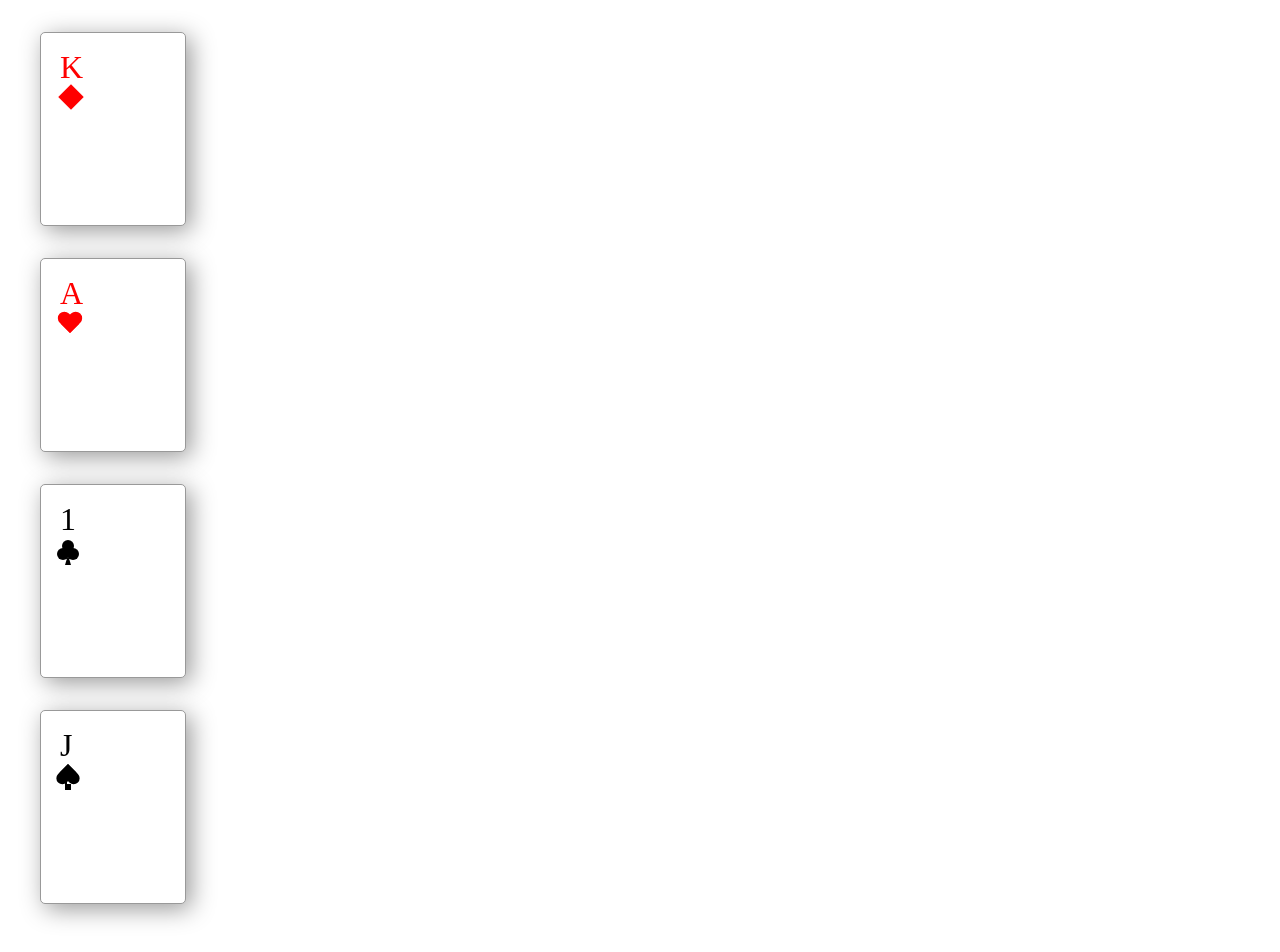
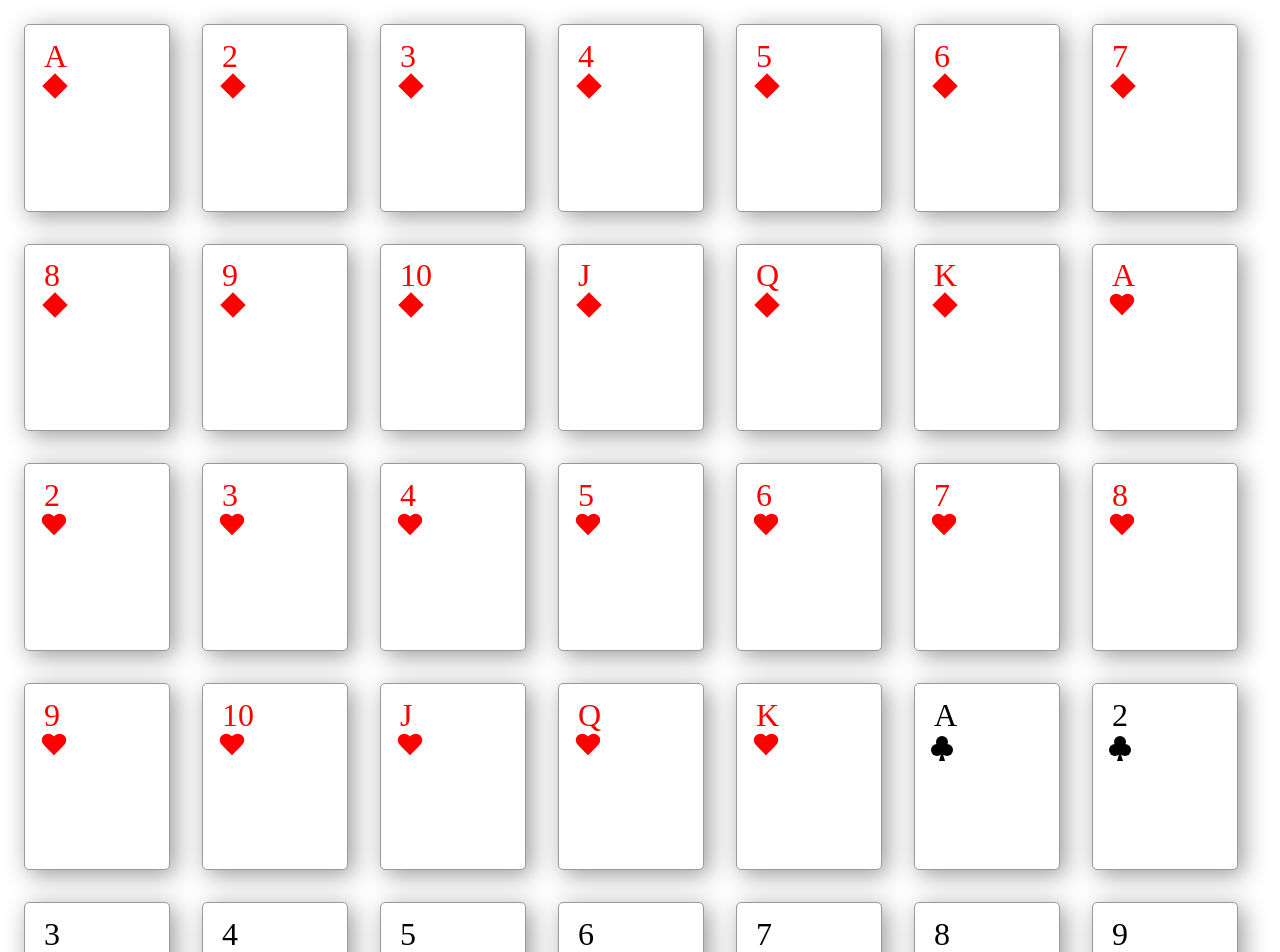
Before and after one commit to anamartins/css-playing-cards, a Vue app: page / in a window 1280 px wide. Shown: the top 952 px of the page. Built offline with nearby package versions, Linux system fonts and the light colour scheme.

Commit message:
add all the cards

```diff
--- a/src/App.vue
+++ b/src/App.vue
@@ -2,11 +2,71 @@
 import Card from "./components/Card.vue";
 </script>
 
+<style scoped>
+.wrapper {
+  display: flex;
+  flex-wrap: wrap;
+}
+</style>
+
 <template>
-  <Card suit="diamonds" rank="K" color="red" />
-  <Card suit="hearts" rank="A" color="red" />
-  <Card suit="clubs" rank="1" color="black" />
-  <Card suit="spades" rank="J" color="black" />
+  <div class="wrapper">
+    <Card suit="diamonds" rank="A" color="red" />
+    <Card suit="diamonds" rank="2" color="red" />
+    <Card suit="diamonds" rank="3" color="red" />
+    <Card suit="diamonds" rank="4" color="red" />
+    <Card suit="diamonds" rank="5" color="red" />
+    <Card suit="diamonds" rank="6" color="red" />
+    <Card suit="diamonds" rank="7" color="red" />
+    <Card suit="diamonds" rank="8" color="red" />
+    <Card suit="diamonds" rank="9" color="red" />
+    <Card suit="diamonds" rank="10" color="red" />
+    <Card suit="diamonds" rank="J" color="red" />
+    <Card suit="diamonds" rank="Q" color="red" />
+    <Card suit="diamonds" rank="K" color="red" />
+
+    <Card suit="hearts" rank="A" color="red" />
+    <Card suit="hearts" rank="2" color="red" />
+    <Card suit="hearts" rank="3" color="red" />
+    <Card suit="hearts" rank="4" color="red" />
+    <Card suit="hearts" rank="5" color="red" />
+    <Card suit="hearts" rank="6" color="red" />
+    <Card suit="hearts" rank="7" color="red" />
+    <Card suit="hearts" rank="8" color="red" />
+    <Card suit="hearts" rank="9" color="red" />
+    <Card suit="hearts" rank="10" color="red" />
+    <Card suit="hearts" rank="J" color="red" />
+    <Card suit="hearts" rank="Q" color="red" />
+    <Card suit="hearts" rank="K" color="red" />
+
+    <Card suit="clubs" rank="A" color="black" />
+    <Card suit="clubs" rank="2" color="black" />
+    <Card suit="clubs" rank="3" color="black" />
+    <Card suit="clubs" rank="4" color="black" />
+    <Card suit="clubs" rank="5" color="black" />
+    <Card suit="clubs" rank="6" color="black" />
+    <Card suit="clubs" rank="7" color="black" />
+    <Card suit="clubs" rank="8" color="black" />
+    <Card suit="clubs" rank="9" color="black" />
+    <Card suit="clubs" rank="10" color="black" />
+    <Card suit="clubs" rank="J" color="black" />
+    <Card suit="clubs" rank="Q" color="black" />
+    <Card suit="clubs" rank="K" color="black" />
+
+    <Card suit="spades" rank="A" color="black" />
+    <Card suit="spades" rank="2" color="black" />
+    <Card suit="spades" rank="3" color="black" />
+    <Card suit="spades" rank="4" color="black" />
+    <Card suit="spades" rank="5" color="black" />
+    <Card suit="spades" rank="6" color="black" />
+    <Card suit="spades" rank="7" color="black" />
+    <Card suit="spades" rank="8" color="black" />
+    <Card suit="spades" rank="9" color="black" />
+    <Card suit="spades" rank="10" color="black" />
+    <Card suit="spades" rank="J" color="black" />
+    <Card suit="spades" rank="Q" color="black" />
+    <Card suit="spades" rank="K" color="black" />
+  </div>
 </template>
 
 <style scoped></style>
--- a/src/components/Card.vue
+++ b/src/components/Card.vue
@@ -16,12 +16,17 @@ defineProps<{ suit: string; rank: string; color: string }>();
 .card {
   width: 7rem;
   height: 10rem;
-  margin: 2rem;
-  padding: 1rem;
+  margin: 1rem;
+  padding: 0.8rem 1rem;
   background: #fff;
   border: 1px solid #999;
   border-radius: 5px;
   overflow: hidden;
   box-shadow: 5px 5px 25px #999;
+  cursor: pointer;
+}
+
+.card:hover {
+  margin: 0.5rem 1rem;
 }
 </style>
--- a/src/components/Suit.vue
+++ b/src/components/Suit.vue
@@ -1,5 +1,5 @@
 <script setup lang="ts">
-defineProps<{ suit: string; color: string }>();
+defineProps<{ suit: string }>();
 </script>
 
 <template>
```
